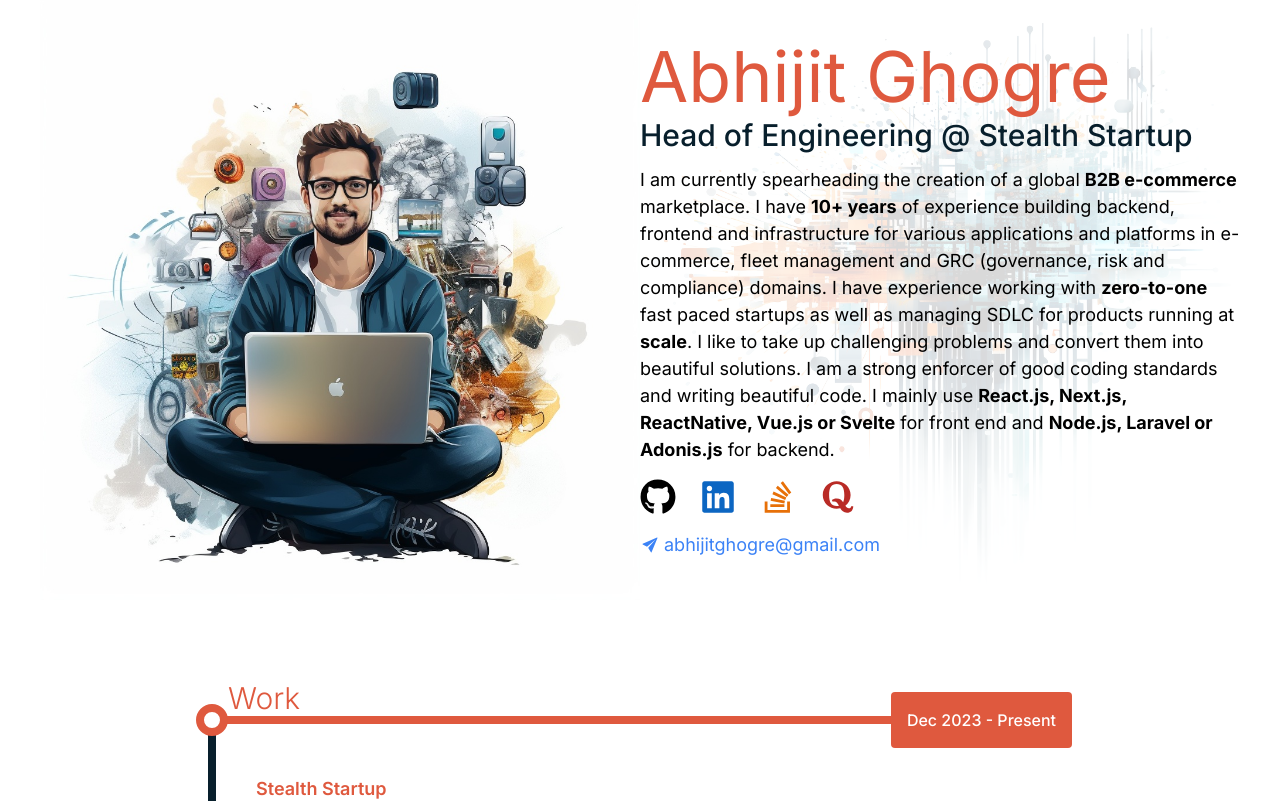
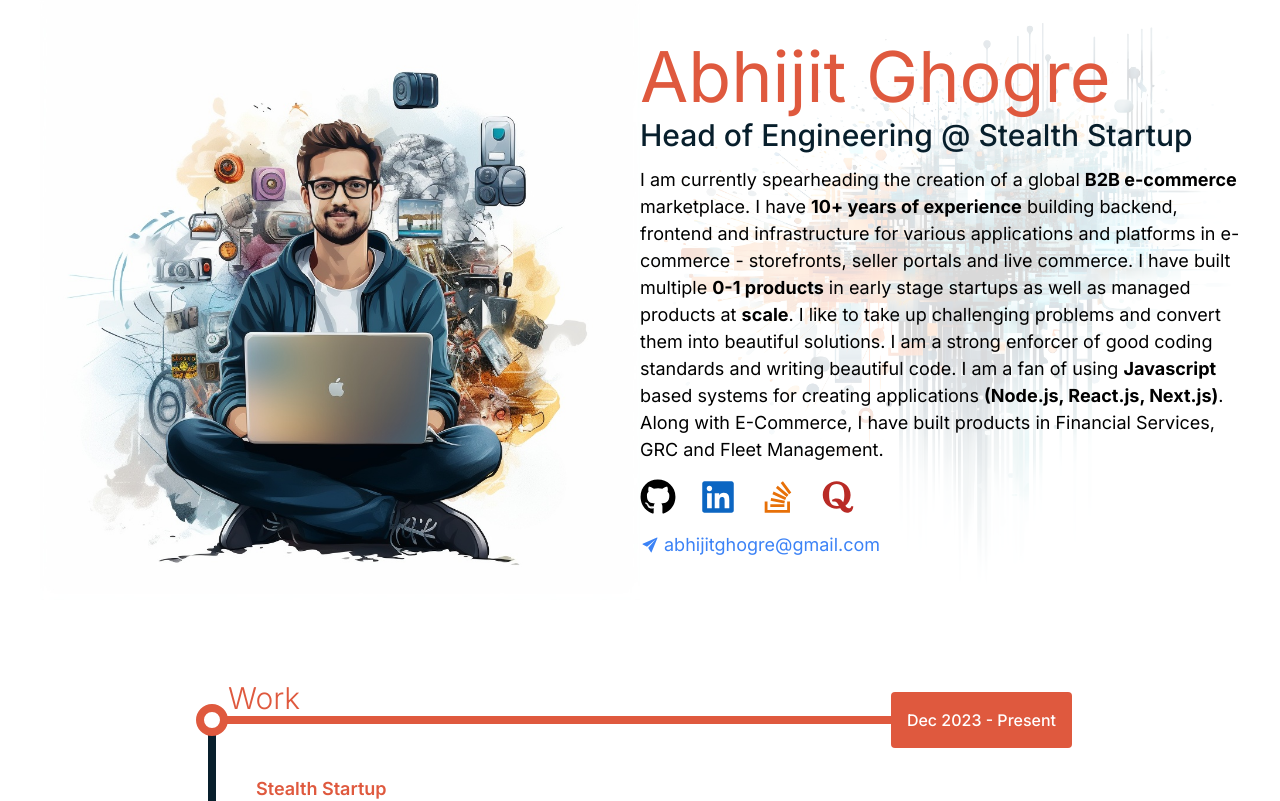
Before and after one commit to abhijit-ghogre/portfolio, a Next.js app: page / in a window 1280 px wide. Shown: the top 801 px of the page. Built offline with nearby package versions, Linux system fonts and the light colour scheme.

Commit message:
Content update

```diff
--- a/src/components/Banner.tsx
+++ b/src/components/Banner.tsx
@@ -26,22 +26,20 @@ function Banner() {
         <div className="mt-4 leading-normal text-lg">
           I am currently spearheading the creation of a global{" "}
           <span className="font-bold">B2B e-commerce</span> marketplace. I have{" "}
-          <span className="font-bold">10+ years</span> of experience building
+          <span className="font-bold">10+ years of experience</span> building
           backend, frontend and infrastructure for various applications and
-          platforms in e-commerce, fleet management and GRC (governance, risk
-          and compliance) domains. I have experience working with{" "}
-          <span className="font-bold">zero-to-one</span> fast paced startups as
-          well as managing SDLC for products running at{" "}
+          platforms in e-commerce - storefronts, seller portals and live
+          commerce. I have built multiple{" "}
+          <span className="font-bold">0-1 products</span> in early stage
+          startups as well as managed products at{" "}
           <span className="font-bold">scale</span>. I like to take up
           challenging problems and convert them into beautiful solutions. I am a
           strong enforcer of good coding standards and writing beautiful code. I
-          mainly use{" "}
-          <span className="font-bold">
-            React.js, Next.js, ReactNative, Vue.js or Svelte
-          </span>{" "}
-          for front end and{" "}
-          <span className="font-bold">Node.js, Laravel or Adonis.js</span> for
-          backend.
+          am a fan of using <span className="font-bold">Javascript</span> based
+          systems for creating applications{" "}
+          <span className="font-bold">(Node.js, React.js, Next.js)</span>. Along
+          with E-Commerce, I have built products in Financial Services, GRC and
+          Fleet Management.
         </div>
         <SocialActions className="mt-4 flex gap-6" />
         <a
```
